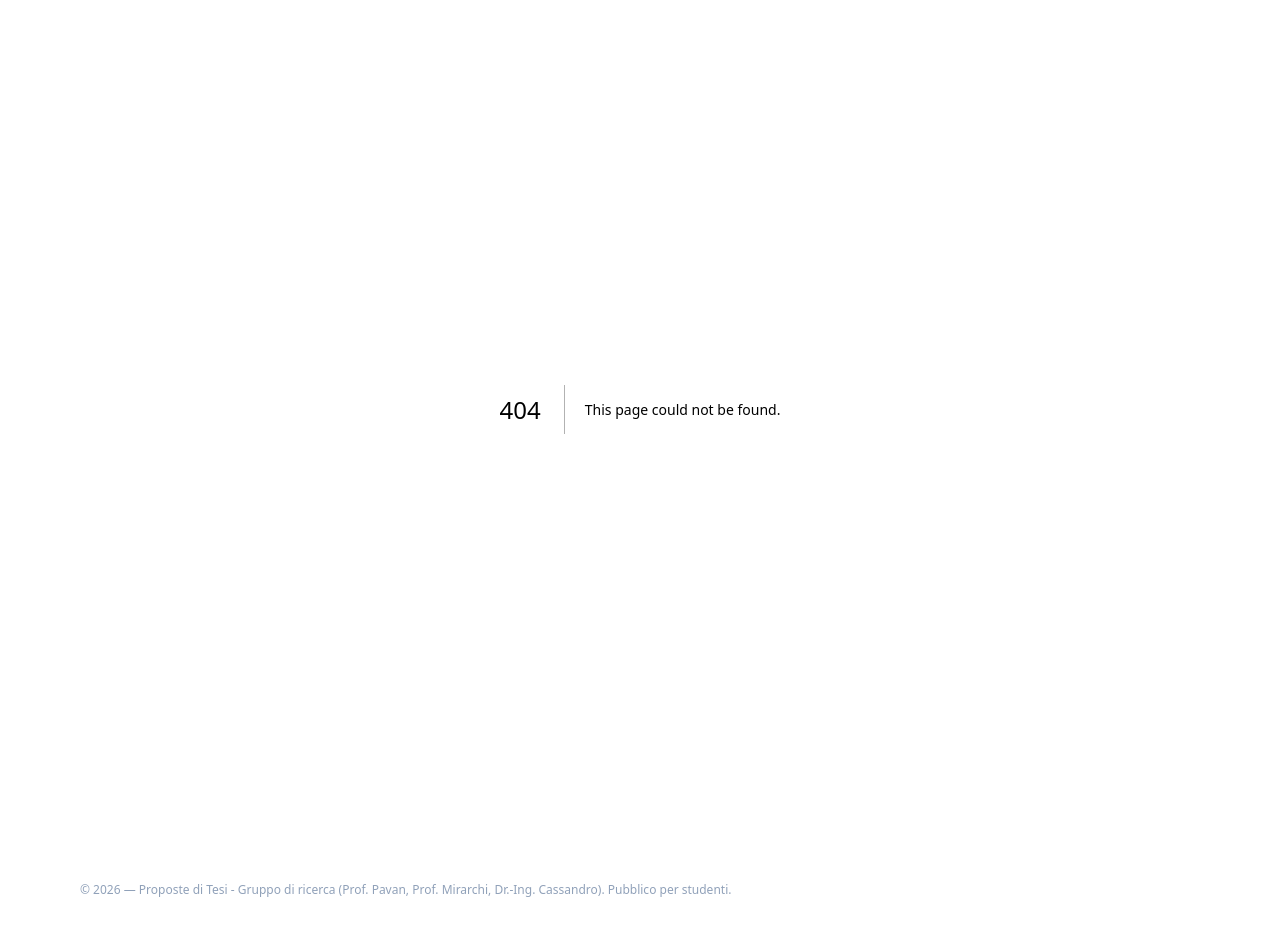
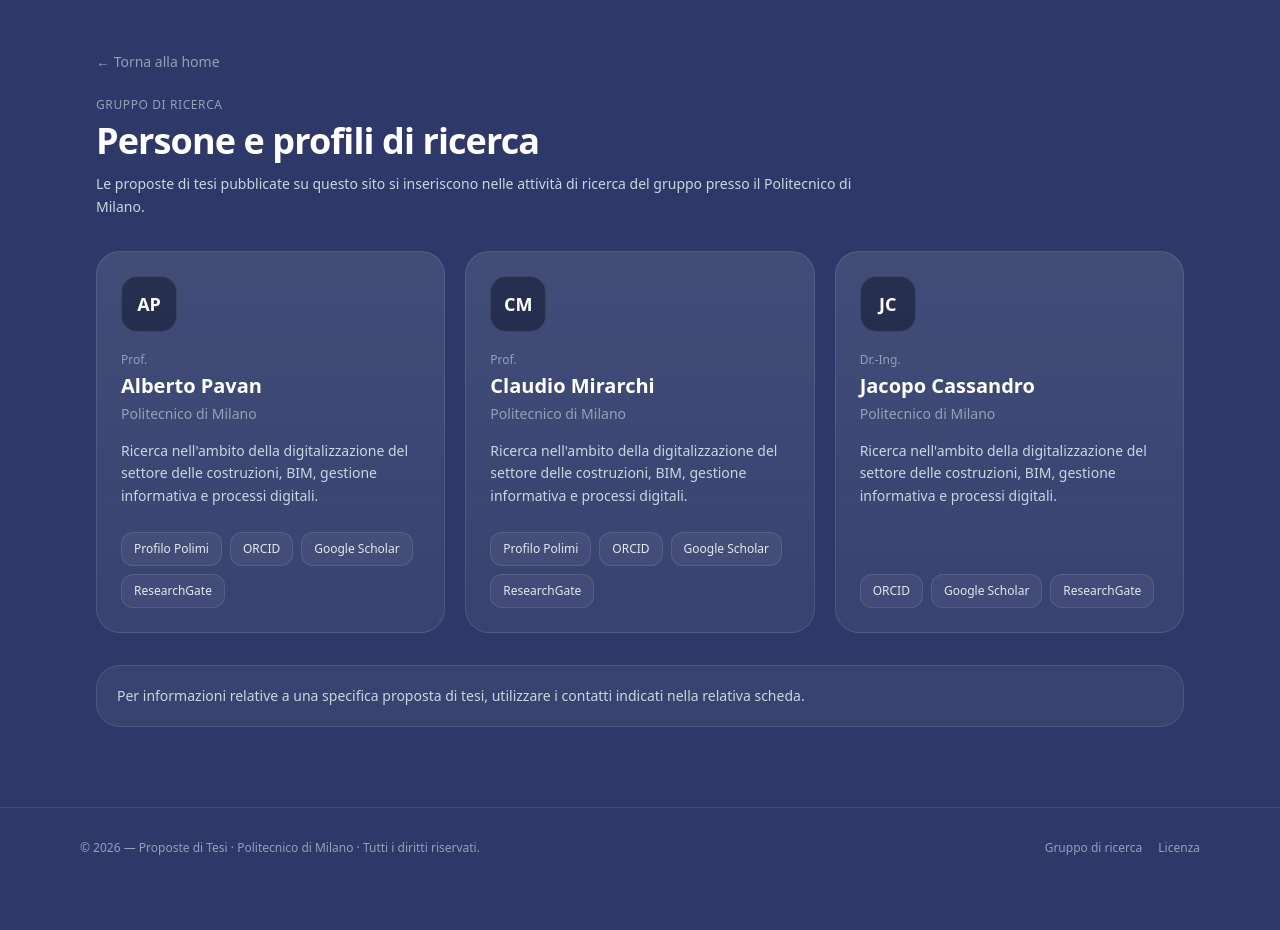
Before and after one commit to Cassa97/tesi-site, a Next.js app: page /tesi-site/gruppo in a window 1280 px wide. Before the commit this address had no page. Shown: the part 120-1050 px from the top of the page. After the commit the page ends 1008 px from the top, so only its background shows below. Built offline with nearby package versions, Linux system fonts and the light colour scheme.

Commit message:
Aggiunge pagina gruppo di ricerca e aggiorna footer

```diff
--- a/src/app/components/Footer.js
+++ b/src/app/components/Footer.js
@@ -1,5 +1,6 @@
 "use client";
 
+import Link from "next/link";
 import { useEffect, useState } from "react";
 
 export default function Footer() {
@@ -12,11 +13,33 @@ export default function Footer() {
 
   return (
     <footer className="border-t border-white/10">
-      <div className="mx-auto max-w-6xl px-4 py-8 text-xs text-slate-400">
-        © {new Date().getFullYear()} —{" "}
-        {lang === "en"
-          ? "Thesis Opportunities - Research Group (Prof. Pavan, Prof. Mirarchi, Dr.-Ing. Cassandro). Public for students."
-          : "Proposte di Tesi - Gruppo di ricerca (Prof. Pavan, Prof. Mirarchi, Dr.-Ing. Cassandro). Pubblico per studenti."}
+      <div className="mx-auto flex max-w-6xl flex-col gap-3 px-4 py-8 text-xs text-slate-400 md:flex-row md:items-center md:justify-between">
+
+        <div>
+          © {new Date().getFullYear()} —{" "}
+          {lang === "en"
+            ? "Thesis Opportunities · Politecnico di Milano · All rights reserved."
+            : "Proposte di Tesi · Politecnico di Milano · Tutti i diritti riservati."}
+        </div>
+
+        <div className="flex flex-wrap items-center gap-4">
+          <Link
+            href={`/gruppo?lang=${lang}`}
+            className="transition-colors hover:text-white"
+          >
+            {lang === "en" ? "Research Group" : "Gruppo di ricerca"}
+          </Link>
+
+          <a
+            href="https://github.com/Cassa97/tesi-site/blob/main/LICENSE"
+            target="_blank"
+            rel="noopener noreferrer"
+            className="transition-colors hover:text-white"
+          >
+            {lang === "en" ? "License" : "Licenza"}
+          </a>
+        </div>
+
       </div>
     </footer>
   );
--- /dev/null
+++ b/src/app/gruppo/page.js
@@ -0,0 +1,156 @@
+"use client";
+
+import Link from "next/link";
+import { useEffect, useState } from "react";
+
+const membri = [
+  {
+    nome: "Alberto Pavan",
+    titolo: "Prof.",
+    istituzione: "Politecnico di Milano",
+    descrizione: {
+        it: "Ricerca nell'ambito della digitalizzazione del settore delle costruzioni, BIM, gestione informativa e processi digitali.",
+        en: "Research in construction digitalization, BIM, information management and digital processes.",
+    },
+    links: {
+      polimi: "https://www.dabc.polimi.it/it/personale/alberto.pavan",
+      orcid: "https://orcid.org/0000-0003-0884-4075",
+      scholar: "https://scholar.google.com/citations?user=l44MbZ0AAAAJ&hl=en",
+      researchgate: "https://www.researchgate.net/profile/Alberto-Pavan-2",
+    },
+  },
+  {
+    nome: "Claudio Mirarchi",
+    titolo: "Prof.",
+    istituzione: "Politecnico di Milano",
+    descrizione: {
+        it: "Ricerca nell'ambito della digitalizzazione del settore delle costruzioni, BIM, gestione informativa e processi digitali.",
+        en: "Research in construction digitalization, BIM, information management and digital processes.",
+    },
+    links: {
+      polimi: "https://www.dabc.polimi.it/it/personale/claudio.mirarchi",
+      orcid: "https://orcid.org/0000-0002-9288-8662",
+      scholar: "https://scholar.google.com/citations?user=dIgTzVYAAAAJ&hl=it",
+      researchgate: "https://www.researchgate.net/profile/Claudio-Mirarchi",
+    },
+  },
+  {
+    nome: "Jacopo Cassandro",
+    titolo: "Dr.-Ing.",
+    istituzione: "Politecnico di Milano",
+    descrizione: {
+        it: "Ricerca nell'ambito della digitalizzazione del settore delle costruzioni, BIM, gestione informativa e processi digitali.",
+        en: "Research in construction digitalization, BIM, information management and digital processes.",
+    },
+    links: {
+      polimi: "",
+      orcid: "https://orcid.org/0000-0002-1487-8178",
+      scholar: "https://scholar.google.com/citations?user=QfmJ_qIAAAAJ&hl=it",
+      researchgate: "https://www.researchgate.net/profile/Jacopo-Cassandro",
+    },
+  },
+];
+
+export default function GruppoPage() {
+  const [lang, setLang] = useState("it");
+
+  useEffect(() => {
+    const params = new URLSearchParams(window.location.search);
+    setLang(params.get("lang") === "en" ? "en" : "it");
+  }, []);
+
+  return (
+    <div className="mx-auto max-w-6xl px-4 py-10">
+      <Link
+        href={`/?lang=${lang}`}
+        className="text-sm text-slate-400 hover:text-white"
+      >
+        ← {lang === "en" ? "Back to home" : "Torna alla home"}
+      </Link>
+
+      <div className="mt-6">
+        <div className="text-xs uppercase tracking-wider text-slate-400">
+          {lang === "en" ? "Research group" : "Gruppo di ricerca"}
+        </div>
+
+        <h1 className="mt-2 text-3xl font-semibold tracking-tight text-white md:text-4xl">
+          {lang === "en"
+            ? "People and research profiles"
+            : "Persone e profili di ricerca"}
+        </h1>
+
+        <p className="mt-3 max-w-3xl text-sm leading-relaxed text-slate-300">
+          {lang === "en"
+            ? "The thesis opportunities published on this website are developed within the research activities of the group at Politecnico di Milano."
+            : "Le proposte di tesi pubblicate su questo sito si inseriscono nelle attività di ricerca del gruppo presso il Politecnico di Milano."}
+        </p>
+      </div>
+
+      <div className="mt-8 grid gap-5 md:grid-cols-3">
+        {membri.map((membro) => {
+          const links = Object.entries(membro.links).filter(
+            ([, url]) => url
+          );
+
+          return (
+            <div
+              key={membro.nome}
+              className="flex flex-col rounded-3xl border border-white/10 bg-gradient-to-b from-white/10 to-white/5 p-6"
+            >
+              <div className="flex h-14 w-14 items-center justify-center rounded-2xl border border-white/10 bg-slate-950/40 text-lg font-semibold text-white">
+                {membro.nome
+                  .split(" ")
+                  .map((n) => n[0])
+                  .join("")}
+              </div>
+
+              <div className="mt-5 text-xs text-slate-400">
+                {membro.titolo}
+              </div>
+
+              <h2 className="mt-1 text-xl font-semibold text-white">
+                {membro.nome}
+              </h2>
+
+              <div className="mt-1 text-sm text-slate-400">
+                {membro.istituzione}
+              </div>
+
+              <p className="mt-4 flex-1 text-sm leading-relaxed text-slate-300">
+                {membro.descrizione[lang]}
+              </p>
+
+              {links.length > 0 && (
+                <div className="mt-6 flex flex-wrap gap-2">
+                  {links.map(([tipo, url]) => (
+                    <a
+                      key={tipo}
+                      href={url}
+                      target="_blank"
+                      rel="noopener noreferrer"
+                      className="no-underline rounded-xl border border-white/10 bg-white/5 px-3 py-2 text-xs font-medium text-slate-200 hover:bg-white/10 hover:text-white"
+                    >
+                      {tipo === "polimi"
+                        ? "Profilo Polimi"
+                        : tipo === "orcid"
+                          ? "ORCID"
+                          : tipo === "scholar"
+                            ? "Google Scholar"
+                            : "ResearchGate"}
+                    </a>
+                  ))}
+                </div>
+              )}
+            </div>
+          );
+        })}
+      </div>
+
+      <div className="mt-8 rounded-3xl border border-white/10 bg-white/5 p-5 text-sm text-slate-300">
+        {lang === "en"
+          ? "For information about a specific thesis opportunity, please use the contact details provided in the corresponding thesis page."
+          : "Per informazioni relative a una specifica proposta di tesi, utilizzare i contatti indicati nella relativa scheda."}
+      </div>
+    </div>
+  );
+}
```
